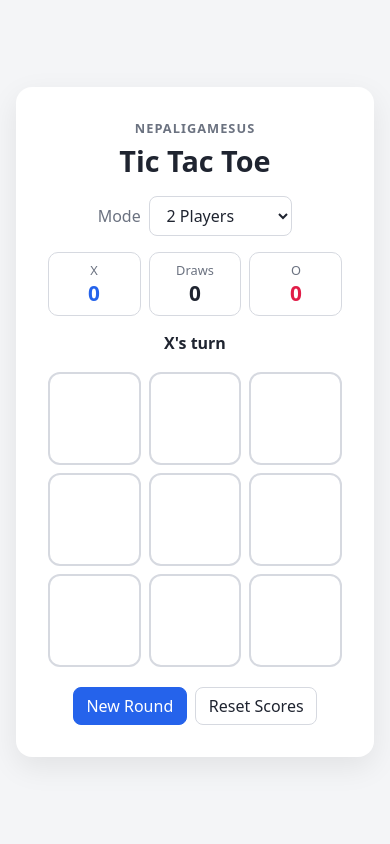
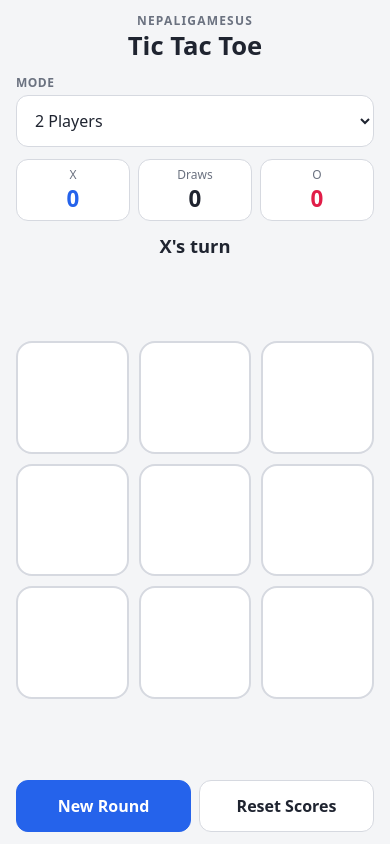
Before and after one commit to pagir1/tic-tac-toe, a plain HTML site: page index.html in a window 390 px wide. Drawn offline with Linux system fonts and the light colour scheme.

Commit message:
Make the game mobile-first
- Full-screen single-column layout on phones; the board grows to fill
  the space left (container query units, dvh fallback)
- 52px touch targets, action buttons at the bottom within thumb reach
- No double-tap zoom, no iOS focus zoom, no tap flash or text selection
- Respect notch / home-indicator safe areas; theme-color for browser bar
- Landscape phones hide the header so the board still fits
- Short haptic buzz on each move and on a win where supported
- Larger screens keep the centered card look

Co-Authored-By: Claude Opus 5.5 <noreply@anthropic.com>

```diff
--- a/index.html
+++ b/index.html
@@ -2,27 +2,38 @@
 <html lang="en">
 <head>
   <meta charset="utf-8">
-  <meta name="viewport" content="width=device-width, initial-scale=1">
+  <meta name="viewport" content="width=device-width, initial-scale=1, viewport-fit=cover">
+  <meta name="theme-color" content="#f4f5f7" media="(prefers-color-scheme: light)">
+  <meta name="theme-color" content="#111318" media="(prefers-color-scheme: dark)">
+  <meta name="mobile-web-app-capable" content="yes">
+  <meta name="apple-mobile-web-app-capable" content="yes">
+  <meta name="apple-mobile-web-app-title" content="Nepaligamesus">
   <title>Nepaligamesus</title>
   <link rel="stylesheet" href="style.css">
 </head>
 <body>
   <main class="game">
+    <header class="top">
       <p class="brand">Nepaligamesus</p>
       <h1>Tic Tac Toe</h1>
+    </header>
 
     <div class="controls">
+      <div class="field">
         <label for="mode">Mode</label>
         <select id="mode">
           <option value="pvp">2 Players</option>
           <option value="cpu">vs Computer</option>
         </select>
-      <label for="difficulty" class="cpu-only">Difficulty</label>
-      <select id="difficulty" class="cpu-only">
+      </div>
+      <div class="field cpu-only">
+        <label for="difficulty">Difficulty</label>
+        <select id="difficulty">
           <option value="easy">Easy</option>
           <option value="medium" selected>Medium</option>
           <option value="hard">Hard</option>
         </select>
+      </div>
     </div>
 
     <div class="scoreboard">
@@ -33,7 +44,9 @@
 
     <p id="status" class="status" aria-live="polite">X's turn</p>
 
+    <div class="board-wrap">
       <div id="board" class="board" role="grid" aria-label="Tic Tac Toe board"></div>
+    </div>
 
     <div class="actions">
       <button id="restart">New Round</button>
--- a/script.js
+++ b/script.js
@@ -119,6 +119,7 @@ function place(i) {
   cells[i].classList.add(current.toLowerCase());
   cells[i].disabled = true;
   cells[i].setAttribute("aria-label", `Cell ${i + 1}, ${current}`);
+  buzz(15);
 
   const result = getWinner(board);
   if (result) return endRound(result);
@@ -127,8 +128,14 @@ function place(i) {
   setStatus();
 }
 
+// Short haptic tap on phones that support it (ignored elsewhere)
+function buzz(pattern) {
+  try { navigator.vibrate?.(pattern); } catch { /* not allowed here */ }
+}
+
 function endRound({ player, line }) {
   gameOver = true;
+  if (player !== "draw") buzz([30, 60, 30]);
   cells.forEach((c) => (c.disabled = true));
   scores[player]++;
   renderScores();
--- a/style.css
+++ b/style.css
@@ -1,3 +1,6 @@
+/* Mobile-first: the game fills the phone screen as one column —
+   header, controls and score at top, a board sized to fit the space left,
+   big action buttons at the bottom within thumb reach. */
 :root {
   --bg: #f4f5f7;
   --card: #ffffff;
@@ -7,107 +10,178 @@
   --x: #2563eb;
   --o: #e11d48;
   --win: #fde68a;
+  --tap: 52px; /* minimum touch target height */
 }
 
 @media (prefers-color-scheme: dark) {
-  :root {
-    --bg: #111318;
-    --card: #1b1e26;
-    --text: #e8eaf0;
-    --muted: #9aa1b0;
-    --line: #2e3340;
-    --x: #60a5fa;
-    --o: #fb7185;
-    --win: #4b3f12;
+  :root:not([data-theme="light"]) {
+    --bg: #111318; --card: #1b1e26; --text: #e8eaf0; --muted: #9aa1b0;
+    --line: #2e3340; --x: #60a5fa; --o: #fb7185; --win: #4b3f12;
+    color-scheme: dark;
   }
+}
+:root[data-theme="dark"] {
+  --bg: #111318; --card: #1b1e26; --text: #e8eaf0; --muted: #9aa1b0;
+  --line: #2e3340; --x: #60a5fa; --o: #fb7185; --win: #4b3f12;
+  color-scheme: dark;
 }
 
 * { box-sizing: border-box; }
 
+html {
+  height: 100%;
+  /* keep clear of the notch and home indicator */
+  padding-top: env(safe-area-inset-top, 0px);
+  padding-bottom: env(safe-area-inset-bottom, 0px);
+  background: var(--bg);
+  -webkit-text-size-adjust: 100%;
+}
+
 body {
   margin: 0;
-  min-height: 100vh;
-  display: grid;
-  place-items: center;
+  height: 100%;
+  min-height: 100%;
+  display: flex;
+  justify-content: center;
+  padding-block: 12px;
+  padding-left: max(16px, env(safe-area-inset-left, 0px));
+  padding-right: max(16px, env(safe-area-inset-right, 0px));
   background: var(--bg);
   color: var(--text);
   font-family: system-ui, -apple-system, "Segoe UI", Roboto, sans-serif;
+  /* app-like feel on touch screens */
+  -webkit-tap-highlight-color: transparent;
+  -webkit-user-select: none;
+  user-select: none;
+  overscroll-behavior: none;
 }
 
 .game {
-  background: var(--card);
-  padding: 2rem;
-  border-radius: 16px;
-  box-shadow: 0 10px 30px rgba(0, 0, 0, 0.08);
-  width: min(92vw, 380px);
+  width: 100%;
+  max-width: 440px;
+  min-height: 100%;
+  display: flex;
+  flex-direction: column;
+  gap: 12px;
   text-align: center;
 }
 
-h1 { margin: 0 0 1rem; font-size: 1.8rem; }
-.brand { margin: 0 0 0.25rem; font-size: 0.8rem; font-weight: 700; letter-spacing: 0.08em; text-transform: uppercase; color: var(--muted); }
+.top { display: flex; flex-direction: column; gap: 2px; }
+.brand {
+  margin: 0;
+  font-size: 0.75rem;
+  font-weight: 700;
+  letter-spacing: 0.1em;
+  text-transform: uppercase;
+  color: var(--muted);
+}
+h1 { margin: 0; font-size: 1.6rem; line-height: 1.2; }
 
+/* ---------- controls ---------- */
 .controls {
+  display: grid;
+  grid-template-columns: 1fr 1fr;
+  gap: 8px;
+}
+.game:not(.cpu-mode) .controls { grid-template-columns: 1fr; }
+.game:not(.cpu-mode) .cpu-only { display: none; }
+
+.field {
   display: flex;
-  gap: 0.5rem;
-  justify-content: center;
-  align-items: center;
-  margin-bottom: 1rem;
+  flex-direction: column;
+  gap: 4px;
+  text-align: left;
+  min-width: 0;
+}
+.field label {
+  font-size: 0.75rem;
+  font-weight: 600;
+  letter-spacing: 0.04em;
+  text-transform: uppercase;
   color: var(--muted);
 }
 
 select, button {
   font: inherit;
-  padding: 0.45rem 0.8rem;
-  border-radius: 8px;
+  font-size: 1rem; /* 16px+ stops iOS from zooming on focus */
+  min-height: var(--tap);
+  padding: 0 14px;
+  border-radius: 12px;
   border: 1px solid var(--line);
   background: var(--card);
   color: var(--text);
   cursor: pointer;
+  touch-action: manipulation; /* no double-tap zoom */
 }
+select { width: 100%; }
 
+/* ---------- scoreboard ---------- */
 .scoreboard {
   display: grid;
   grid-template-columns: repeat(3, 1fr);
-  gap: 0.5rem;
-  margin-bottom: 1rem;
+  gap: 8px;
 }
-
 .score {
+  background: var(--card);
   border: 1px solid var(--line);
-  border-radius: 10px;
-  padding: 0.5rem;
+  border-radius: 12px;
+  padding: 6px;
   display: flex;
   flex-direction: column;
 }
-.score span { font-size: 0.8rem; color: var(--muted); }
-.score strong { font-size: 1.3rem; }
+.score span { font-size: 0.75rem; color: var(--muted); }
+.score strong { font-size: 1.4rem; font-variant-numeric: tabular-nums; }
 .score.x strong { color: var(--x); }
 .score.o strong { color: var(--o); }
 
-.status { min-height: 1.5em; font-weight: 600; margin: 0 0 1rem; }
+.status {
+  margin: 0;
+  min-height: 1.5em;
+  font-size: 1.15rem;
+  font-weight: 700;
+}
+
+/* ---------- board: as big as the remaining space allows ---------- */
+.board-wrap {
+  flex: 1 1 auto;
+  min-height: 240px;
+  display: grid;
+  place-items: center;
+  container-type: size;
+}
 
 .board {
+  width: min(100%, 58dvh); /* fallback for browsers without container units */
+  width: min(100cqw, 100cqh);
+  aspect-ratio: 1;
+  max-width: 100%;
   display: grid;
   grid-template-columns: repeat(3, 1fr);
-  gap: 8px;
-  aspect-ratio: 1;
-  margin-bottom: 1.25rem;
+  grid-template-rows: repeat(3, 1fr);
+  gap: 10px;
 }
 
 .cell {
   border: 2px solid var(--line);
-  border-radius: 12px;
+  border-radius: 16px;
   background: var(--card);
-  font-size: clamp(2.5rem, 12vw, 3.5rem);
+  color: var(--text);
+  font-size: clamp(2.5rem, 16vw, 4.5rem);
+  font-size: 18cqmin;
   font-weight: 800;
+  line-height: 1;
   display: grid;
   place-items: center;
   padding: 0;
+  min-height: 0;
+  touch-action: manipulation;
   transition: background 0.15s, transform 0.1s;
 }
-.cell:hover:not(:disabled) { background: var(--bg); }
-.cell:active:not(:disabled) { transform: scale(0.96); }
-.cell:disabled { cursor: default; }
+.cell:active:not(:disabled) { transform: scale(0.95); background: var(--bg); }
+@media (hover: hover) {
+  .cell:hover:not(:disabled) { background: var(--bg); }
+}
+.cell:disabled { cursor: default; opacity: 1; }
 .cell.x { color: var(--x); }
 .cell.o { color: var(--o); }
 .cell.win { background: var(--win); }
@@ -116,16 +190,44 @@ select, button {
   from { transform: scale(0.6); opacity: 0; }
   to   { transform: scale(1); opacity: 1; }
 }
-@media (prefers-reduced-motion: reduce) {
-  .cell.x, .cell.o { animation: none; }
+
+/* ---------- actions: big, at the bottom, within thumb reach ---------- */
+.actions {
+  display: grid;
+  grid-template-columns: 1fr 1fr;
+  gap: 8px;
 }
+.actions button { font-weight: 600; }
+button#restart { background: var(--x); border-color: var(--x); color: #fff; }
+button:active { transform: scale(0.98); }
 
-.controls { flex-wrap: wrap; }
-.game:not(.cpu-mode) .cpu-only { display: none; }
-
-.actions { display: flex; gap: 0.5rem; justify-content: center; }
-button#restart { background: var(--x); border-color: var(--x); color: #fff; }
 button:focus-visible, select:focus-visible, .cell:focus-visible {
   outline: 3px solid var(--x);
   outline-offset: 2px;
 }
+
+/* Very short screens (phone in landscape): tighten the header */
+@media (max-height: 560px) {
+  .top { display: none; }
+  .game { gap: 8px; }
+}
+
+/* Larger screens: present the game as a card */
+@media (min-width: 600px) and (min-height: 700px) {
+  body { align-items: center; padding-block: 24px; }
+  .game {
+    min-height: 0;
+    height: min(100%, 820px);
+    background: var(--card);
+    padding: 24px;
+    border-radius: 20px;
+    box-shadow: 0 10px 30px rgba(0, 0, 0, 0.08);
+  }
+  .score, .cell, select, button { background-color: var(--card); }
+  button#restart { background: var(--x); }
+}
+
+@media (prefers-reduced-motion: reduce) {
+  .cell.x, .cell.o { animation: none; }
+  .cell, button { transition: none; }
+}
```
Lines whose indentation alone changed are shown as unchanged.
